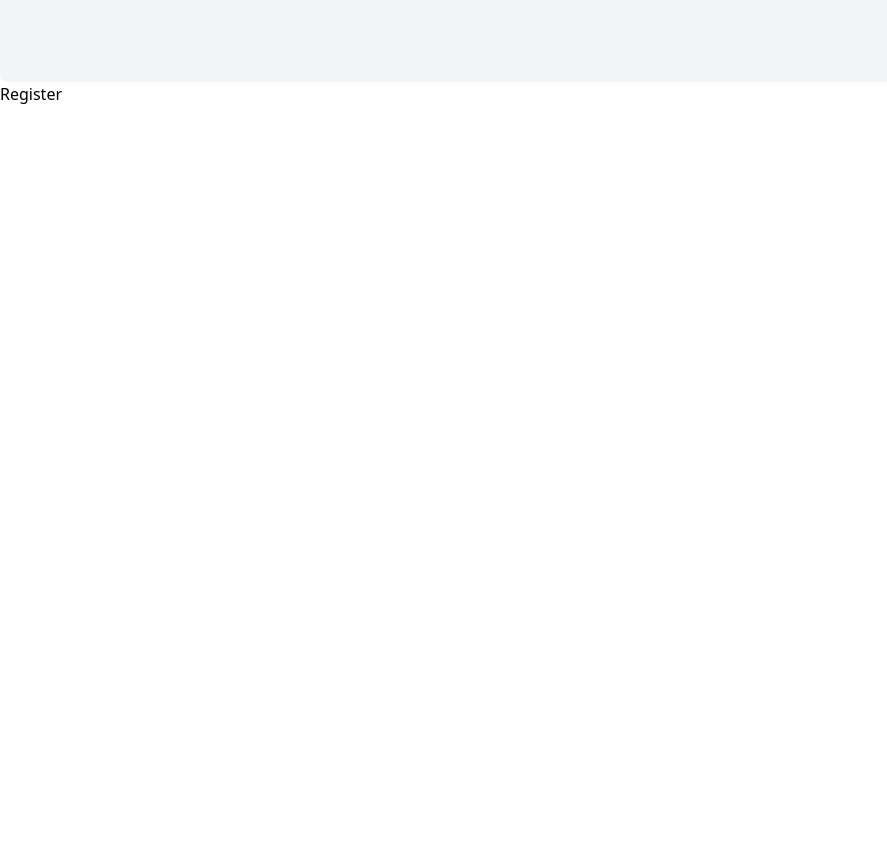
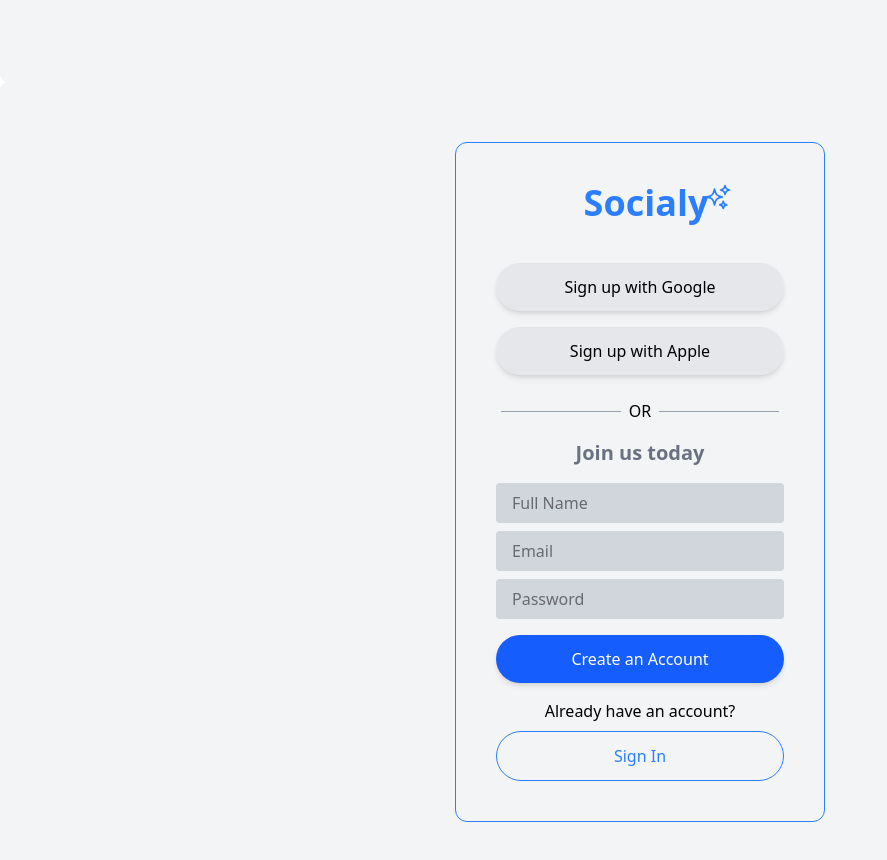
Before and after one commit to sadikahmetaydin/social-meadi-app, a React (Vite) app: page / in a window 1280 px wide. Shown: the part 718-1578 px from the top of the page, without its empty margins (0-887 px from the left). Before the commit the page ends 824 px from the top, so only its background shows below. Built offline with nearby package versions, Linux system fonts and the light colour scheme.

Commit message:
create Register component structure

```diff
--- a/src/components/Auth/Register.jsx
+++ b/src/components/Auth/Register.jsx
@@ -1,6 +1,55 @@
+import { SparklesIcon } from "@heroicons/react/24/outline"
+
 const Register = () => {
   return (
-    <div>Register</div>
+    <form className="min-h-screen flex items-center justify-center bg-gray-100 rounded-lg ">
+
+      <div className="flex flex-col items-center space-y-4 p-10 border border-blue-500 rounded-xl">
+
+        <div className="text-4xl font-bold cursor-pointer text-blue-500 relative pl-3 mb-10">Socialy <SparklesIcon className="w-7 h-7 absolute left-33 top-0" /></div>
+
+        <button className="bg-gray-200 hover:bg-gray-300 w-2xs p-3 rounded-full shadow-md">Sign up with Google</button>
+        <button className="bg-gray-200 hover:bg-gray-300 w-2xs p-3 rounded-full shadow-md">Sign up with Apple</button>
+
+
+        <div className="flex items-center gap-2 mt-2">
+          <div className="border-b border-gray-400 w-30" /> OR <div className="border-b border-gray-400 w-30" />
+        </div>
+
+        <h2 className="text-xl font-bold text-gray-500">Join us today</h2>
+
+        <div className="flex flex-col gap-2 w-2xs">
+          <input
+            name="name"
+            placeholder="Full Name"
+            className="w-full px-4 py-2 rounded bg-gray-300 outline-blue-500"
+          />
+
+          <input
+            name="email"
+            placeholder="Email"
+            className="w-full px-4 py-2 rounded bg-gray-300 outline-blue-500"
+          />
+
+          <input
+            name="password"
+            placeholder="Password"
+            className="w-full px-4 py-2 rounded bg-gray-300 outline-blue-500"
+          />
+
+          <button className="bg-blue-600 hover:bg-blue-500 text-white w-2xs p-3 rounded-full shadow-md mt-2">Create an Account</button>
+
+        </div>
+
+        <div className="flex flex-col items-center">
+          <h2>Already have an account?</h2>
+          <button className="border border-blue-500 text-blue-500 hover:bg-blue-100 w-2xs p-3 rounded-full mt-2">Sign In</button>
+        </div>
+
+      </div>
+
+
+    </form>
   )
 }
 export default Register
```
